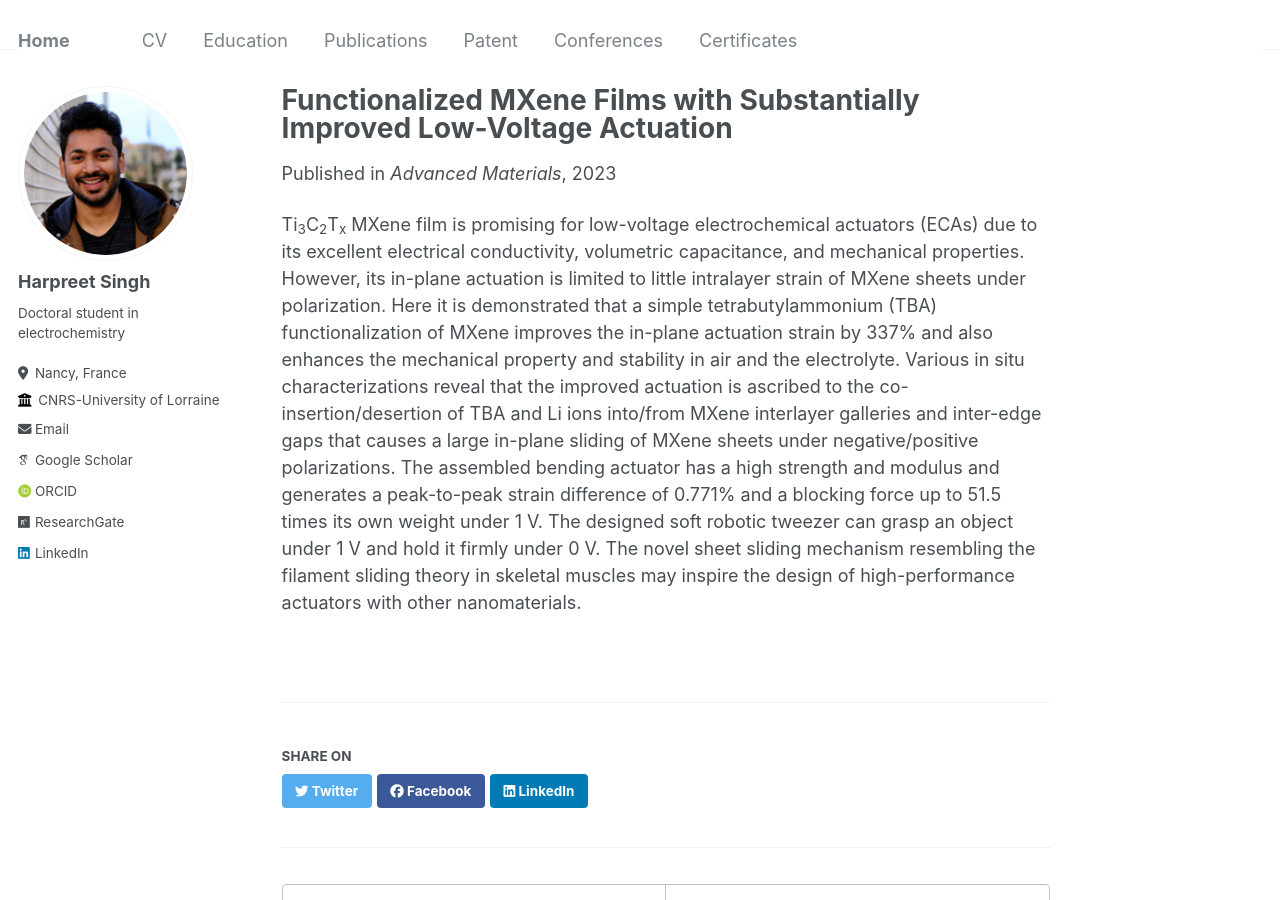
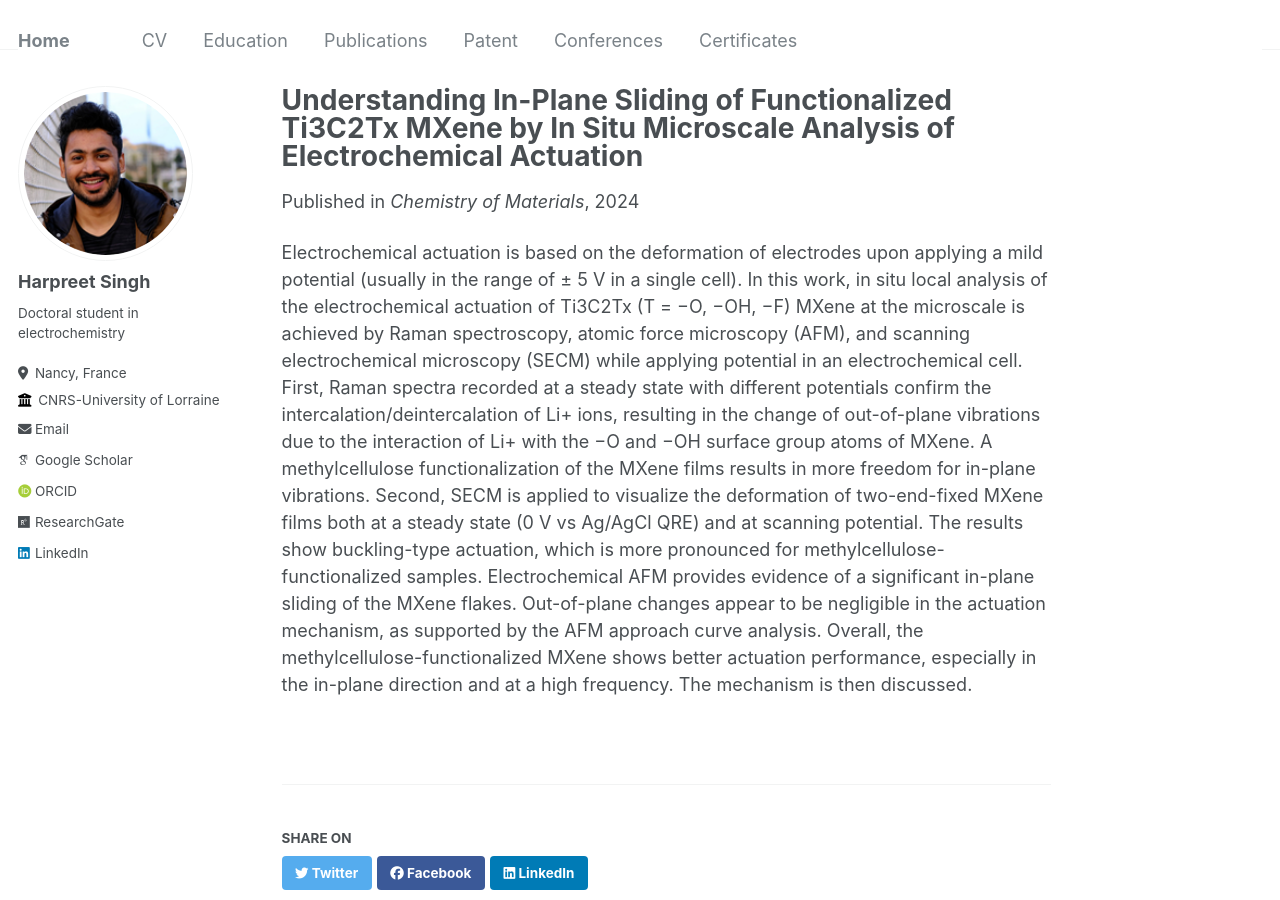
Before and after one commit to Harpr33t-Singh/Harpr33t-Singh.github.io, a Jekyll site: the page built from _publications/2024-12-10-paper-title-number-8.md, in a window 1280 px wide and 900 px high. Built offline with Jekyll 4.4.1, drawn with Linux system fonts in a browser that asks for light colours; some web fonts are replaced.

Commit message:
Update 2024-12-10-paper-title-number-8.md

```diff
--- a/_publications/2024-12-10-paper-title-number-8.md
+++ b/_publications/2024-12-10-paper-title-number-8.md
@@ -1,11 +1,11 @@
 ---
-title: "Functionalized MXene Films with Substantially Improved Low-Voltage Actuation"
+title: "Understanding In-Plane Sliding of Functionalized Ti3C2Tx MXene by In Situ Microscale Analysis of Electrochemical Actuation"
 collection: publications
-permalink: /publication/2010-10-01-paper-title-number-1
-excerpt: 'This paper is about the simple tetrabutylammonium (TBA) functionalization of MXene that improves the in-plane actuation strain, enhances the mechanical property, and stability in air & the electrolyte'
-date: 2023-10-03
-venue: 'Advanced Materials'
-paperurl: 'http://academicpages.github.io/files/paper1.pdf'
+permalink: /publication/2024-12-10-paper-title-number-8
+excerpt: 'This paper investigates the electrochemical actuation of Ti3C2Tx MXene using techniques like Raman spectroscopy, AFM, and SECM, revealing that methylcellulose functionalization enhances in-plane vibrations and buckling actuation under applied potentials, leading to improved performance.'
+date: 2024-10-01
+venue: 'Chemistry of Materials'
+paperurl: 'http://academicpages.github.io/files/paper07.pdf'
 ---
 
-Ti<sub>3</sub>C<sub>2</sub>T<sub>x</sub> MXene film is promising for low-voltage electrochemical actuators (ECAs) due to its excellent electrical conductivity, volumetric capacitance, and mechanical properties. However, its in-plane actuation is limited to little intralayer strain of MXene sheets under polarization. Here it is demonstrated that a simple tetrabutylammonium (TBA) functionalization of MXene improves the in-plane actuation strain by 337% and also enhances the mechanical property and stability in air and the electrolyte. Various in situ characterizations reveal that the improved actuation is ascribed to the co-insertion/desertion of TBA and Li ions into/from MXene interlayer galleries and inter-edge gaps that causes a large in-plane sliding of MXene sheets under negative/positive polarizations. The assembled bending actuator has a high strength and modulus and generates a peak-to-peak strain difference of 0.771% and a blocking force up to 51.5 times its own weight under 1 V. The designed soft robotic tweezer can grasp an object under 1 V and hold it firmly under 0 V. The novel sheet sliding mechanism resembling the filament sliding theory in skeletal muscles may inspire the design of high-performance actuators with other nanomaterials.
+Electrochemical actuation is based on the deformation of electrodes upon applying a mild potential (usually in the range of ± 5 V in a single cell). In this work, in situ local analysis of the electrochemical actuation of Ti3C2Tx (T = −O, −OH, −F) MXene at the microscale is achieved by Raman spectroscopy, atomic force microscopy (AFM), and scanning electrochemical microscopy (SECM) while applying potential in an electrochemical cell. First, Raman spectra recorded at a steady state with different potentials confirm the intercalation/deintercalation of Li+ ions, resulting in the change of out-of-plane vibrations due to the interaction of Li+ with the −O and −OH surface group atoms of MXene. A methylcellulose functionalization of the MXene films results in more freedom for in-plane vibrations. Second, SECM is applied to visualize the deformation of two-end-fixed MXene films both at a steady state (0 V vs Ag/AgCl QRE) and at scanning potential. The results show buckling-type actuation, which is more pronounced for methylcellulose-functionalized samples. Electrochemical AFM provides evidence of a significant in-plane sliding of the MXene flakes. Out-of-plane changes appear to be negligible in the actuation mechanism, as supported by the AFM approach curve analysis. Overall, the methylcellulose-functionalized MXene shows better actuation performance, especially in the in-plane direction and at a high frequency. The mechanism is then discussed.
```
